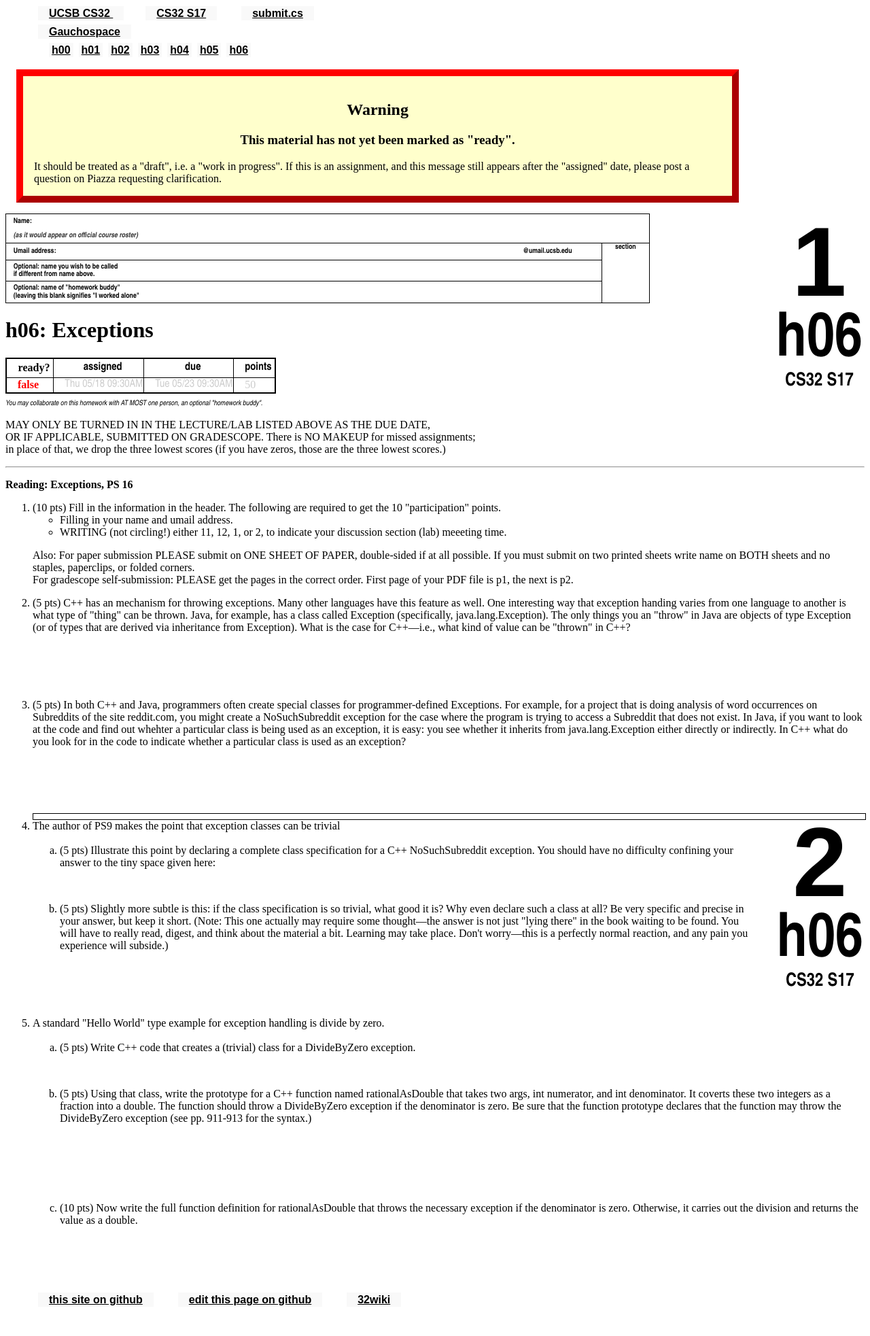
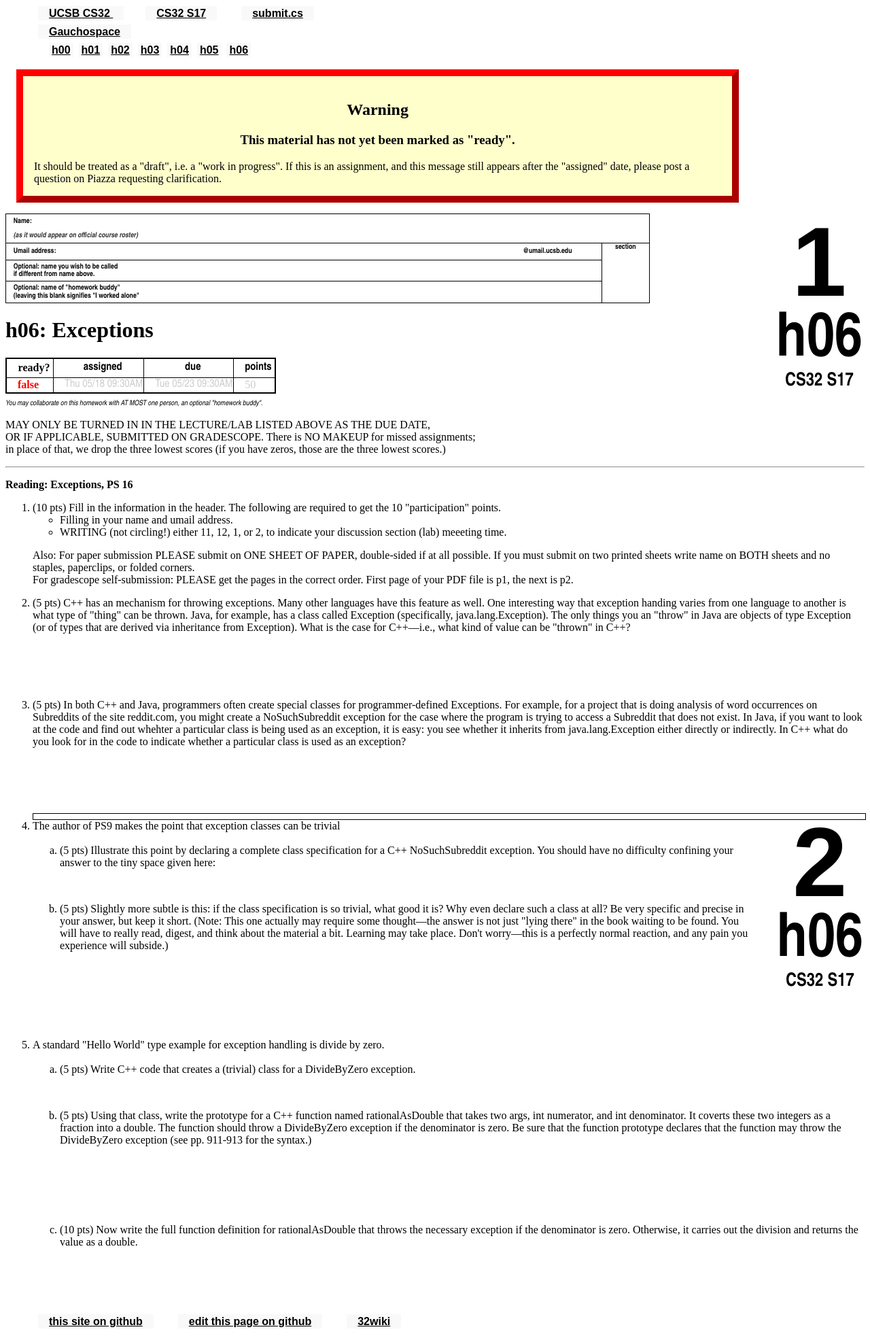
Before and after one commit to ucsb-cs32-s17/ucsb-cs32-s17.github.io, a Jekyll site: the page built from _hwk/h06.md, in a window 1280 px wide. Shown: the whole page at 68% size. Built offline with Jekyll 4.4.1, drawn with Linux system fonts in a browser that asks for light colours; before the commit the page ends 1933 px from its top, so only the background shows below that.

Commit message:
Update h06.md

```diff
--- a/_hwk/h06.md
+++ b/_hwk/h06.md
@@ -38,7 +38,7 @@ https://ucsb-cs32-s17.github.io/hwk/h06/
   <ol>
     <li style='margin-bottom:2em;'>(5 pts) Illustrate this point by declaring a complete class specification for a C++ NoSuchSubreddit exception. You should have no difficulty confining your answer to the tiny space given here:</li>
 
-    <li style='margin-bottom:6em;'>(5 pts) Slightly more subtle is this: if the class specification is so trivial, what good it is? Why even declare such a class at all? Be very specific and precise in your answer, but keep it short. (Note: This one actually may require some thought—the answer is not just "lying there" in the book waiting to be found. You will have to really read, digest, and think about the material a bit. Learning may take place. Don't worry—this is a perfectly normal reaction, and any pain you experience will subside.)</li>
+    <li style='margin-bottom:8em;'>(5 pts) Slightly more subtle is this: if the class specification is so trivial, what good it is? Why even declare such a class at all? Be very specific and precise in your answer, but keep it short. (Note: This one actually may require some thought—the answer is not just "lying there" in the book waiting to be found. You will have to really read, digest, and think about the material a bit. Learning may take place. Don't worry—this is a perfectly normal reaction, and any pain you experience will subside.)</li>
   </ol>
   </li>
 
```
